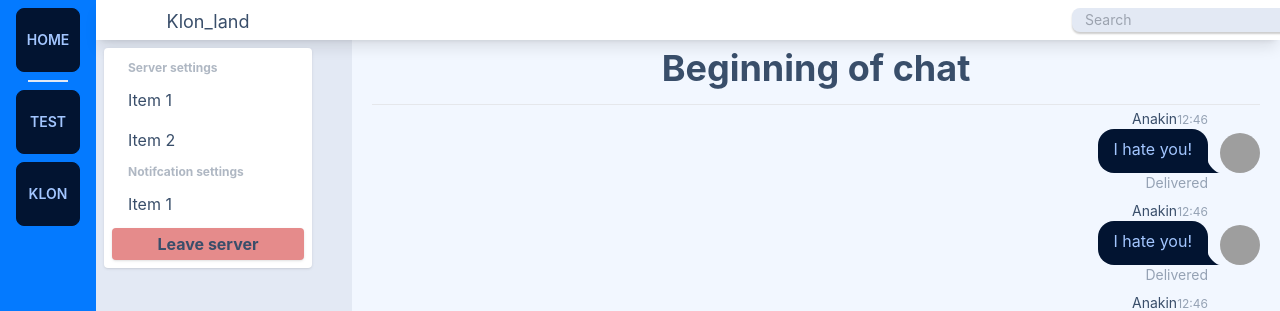
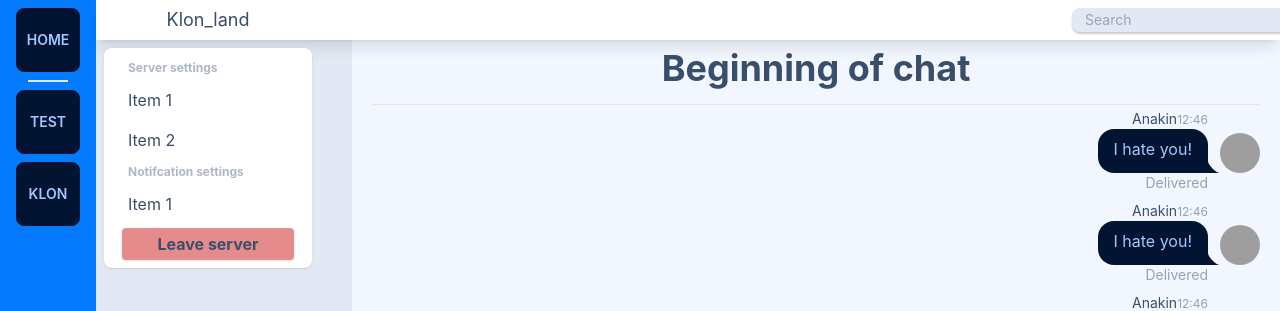
Before and after one commit to FlynnFc/VerbalizeDesktop, a Next.js app: page /Klon_land in a window 1280 px wide. Both pictures are taken after a click on the label "Klon_land". Shown: the top 311 px of the page. Built offline with nearby package versions, Linux system fonts and the light colour scheme; grey boxes are pictures that could not be loaded.

Commit message:
Update [server].tsx

```diff
--- a/src/pages/[server].tsx
+++ b/src/pages/[server].tsx
@@ -4,6 +4,7 @@ import Channels from "../components/Channels/Channels";
 import LeftChatBubble from "../components/ChatBubble/LeftChatBubble";
 import RightChatBubble from "../components/ChatBubble/RightChatBubble";
 import { AiOutlineSend } from "react-icons/ai";
+import { motion } from "framer-motion";
 
 const MainPage = () => {
   const { query } = useRouter();
@@ -100,13 +101,13 @@ const ServerNav = (props: { serverName: string | string[] }) => {
       <div className="dropdown flex w-56 bg-base-100  text-base-content">
         <label
           tabIndex={0}
-          className="p-2 select-none text-lg text-center w-full cursor-pointer hover:bg-[#acaaaa23]"
+          className="p-2 m-1 mx-2 rounded-lg flex justify-center items-center select-none text-lg text-center w-full cursor-pointer hover:bg-[#acaaaa23]"
         >
           {props.serverName}
         </label>
         <ul
           tabIndex={0}
-          className="dropdown-content menu p-2 shadow bg-base-100 rounded box w-52 mt-12 m-2"
+          className="dropdown-content menu p-2 shadow bg-base-100 rounded-lg box w-52 mt-12 m-2 justify-center"
         >
           <li className="menu-title elect-none">
             <span>Server settings</span>
@@ -123,9 +124,13 @@ const ServerNav = (props: { serverName: string | string[] }) => {
           <li className="px-4 cursor-pointer text-base-content py-2 hover:bg-[#acaaaa23] rounded leading-normal">
             Item 1
           </li>
-          <span className="bg-error cursor-pointer mt-1 shadow rounded font-bold text-center text-base-content p-1">
+          <motion.span
+            whileHover={{ scale: 1.1 }}
+            whileTap={{ scale: 1 }}
+            className="bg-error cursor-pointer mt-1 shadow m-auto rounded font-bold text-center text-base-content p-1 w-[90%]"
+          >
             Leave server
-          </span>
+          </motion.span>
         </ul>
       </div>
       <div className="flex items-center w-52">
```
